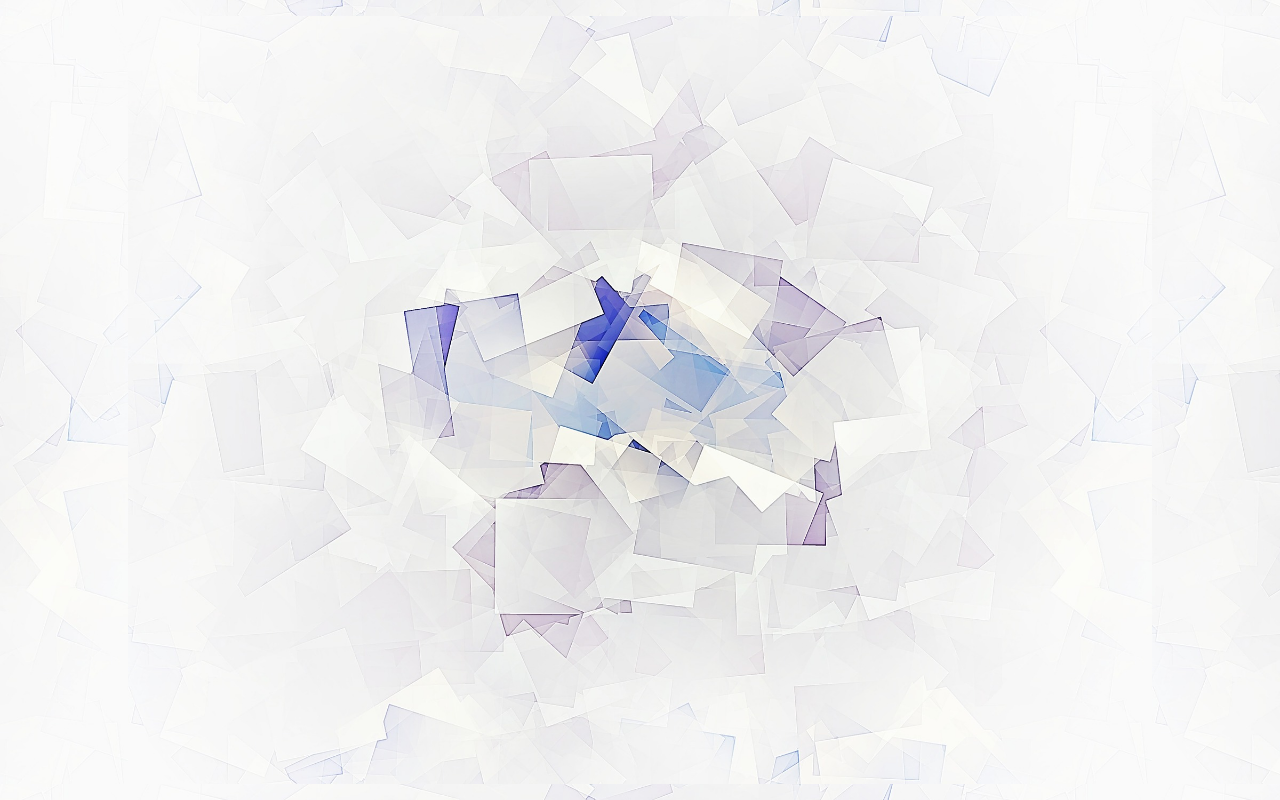
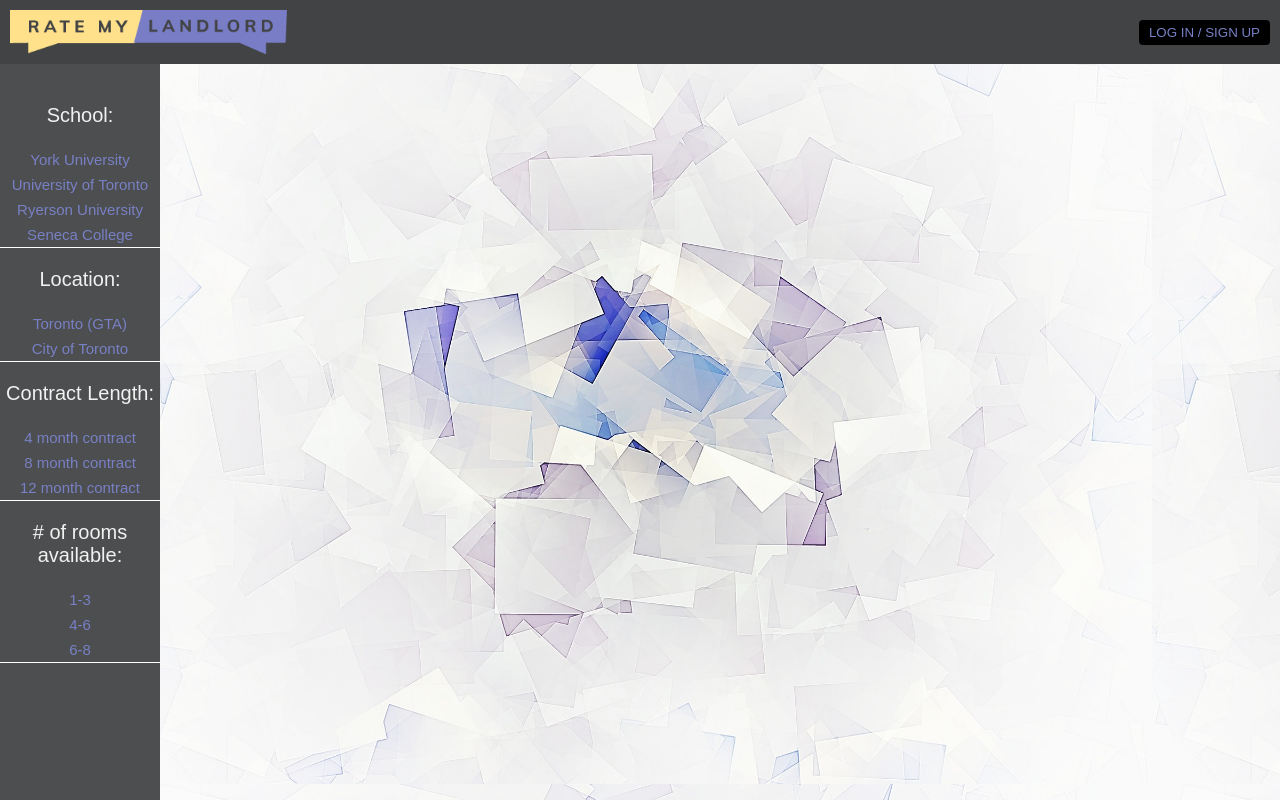
Before and after one commit to Enny15/ratemylandlord, a React (Create React App) app: page / in a window 1280 px wide. Built offline with nearby package versions, Linux system fonts and the light colour scheme.

Commit message:
added filter sidebar and header to main layout page

```diff
--- a/src/App.js
+++ b/src/App.js
@@ -1,12 +1,14 @@
 import React, { Component } from 'react';
 // import logo from './logo.svg';
-import Header from './Components/HeaderComponent/HeaderComponent';
+// import Header from './Components/HeaderComponent/HeaderComponent';
+import MainLayout from './MainLayout';
 import './App.css';
 
 class App extends Component {
   render() {
     return (
       <div className="App">
+        <MainLayout location="searchresults" />
       </div>
     );
   }
--- a/src/Components/FilterComponent/FilterComponent.js
+++ b/src/Components/FilterComponent/FilterComponent.js
@@ -5,7 +5,7 @@ class FilterComponent extends Component {
   render() {
     return (
       <div className="FilterComponent">
-        <p className="Filter-sidebar">
+        <div className="Filter-sidebar">
           <div class="sidenav">
             <p class="category">School:</p>
             <div class="sidebar-border">
@@ -32,7 +32,7 @@ class FilterComponent extends Component {
               <a href="#">6-8</a>
             </div>
           </div>
-        </p>
+        </div>
       </div>
     );
   }
--- /dev/null
+++ b/src/MainLayout.css
@@ -0,0 +1,4 @@
+.main_layout {
+    height: 100%;
+    width: 100%;
+}
--- /dev/null
+++ b/src/MainLayout.js
@@ -0,0 +1,21 @@
+import React from 'react';
+import Header from './Components/HeaderComponent/HeaderComponent';
+import Filter from './Components/FilterComponent/FilterComponent';
+import './MainLayout.css';
+
+const MainLayout = (props = {}) => {
+    const {
+        location
+    } = props;
+
+    return (
+        <div className="main_layout">
+            <Header location={location} />
+            <div className="main_body">
+                <Filter />
+            </div>
+        </div>
+    )
+};
+
+export default MainLayout;
```
